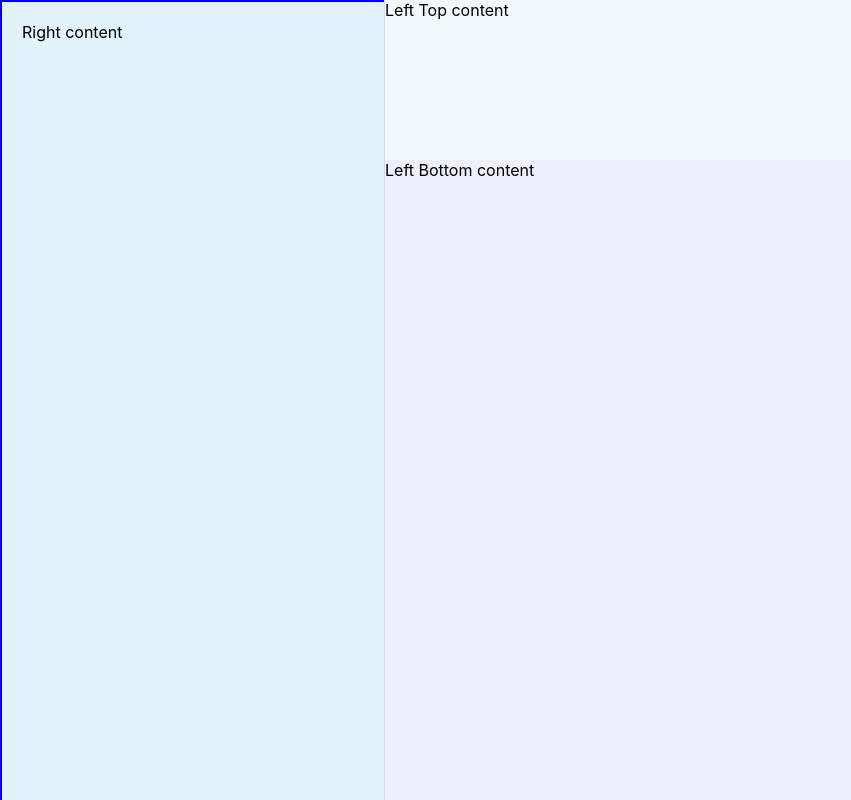
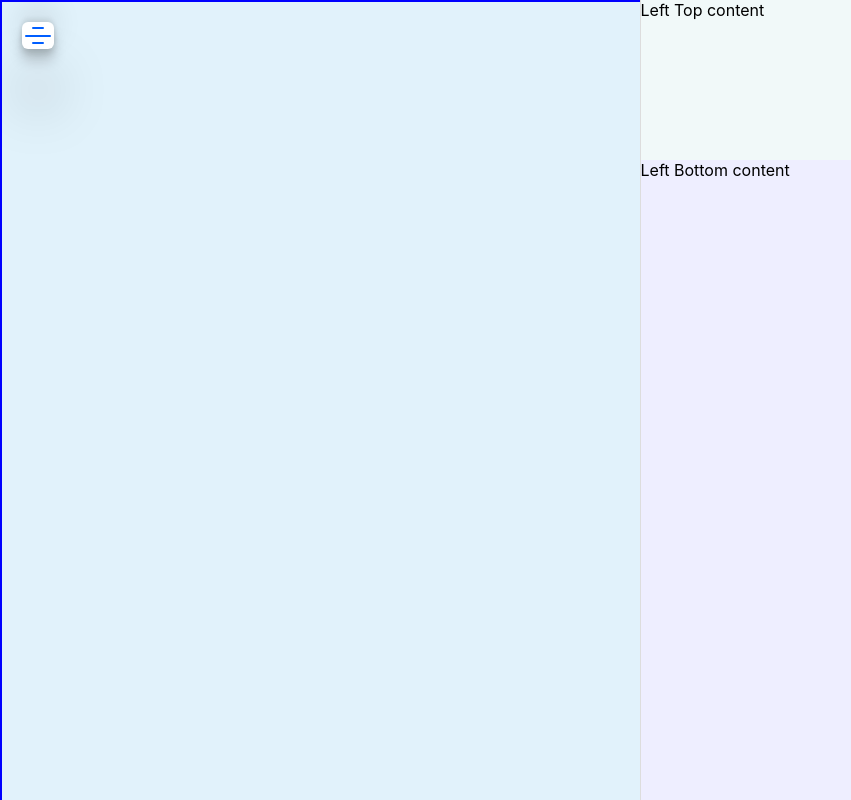
Before and after one commit to Tommaso-Zazzaretti/useReact, a React (Create React App) app: page / in a window 1280 px wide. Shown: the whole page, without its empty margins (0-851 px from the left). Built offline with nearby package versions, Linux system fonts and the light colour scheme.

Commit message:
Added Burger Button Component

```diff
--- a/src/App.module.css
+++ b/src/App.module.css
@@ -1,11 +1,15 @@
 .divider {
     background-color:#DDDDDD;
-    width: 50px !important;
-    min-width: 50px !important;
-    max-width: 50px !important;
-
 }
 
 .divider:hover::before, .divider:active::before {
-    background-color:rgb(101, 0, 225);
+    background-color:rgb(104, 1, 231);
 }
+
+.burgerButton span{
+    background-color: rgb(104, 1, 231);
+}
+
+.burgerButton input:checked ~ span {
+    background-color: rgb(104, 1, 231);
+}
--- a/src/App.tsx
+++ b/src/App.tsx
@@ -1,7 +1,8 @@
 import React from 'react';
-import Scroller from './components/Scroller/Scroller';
-import Splitter from './components/Splitter/Splitter';
+import Scroller from './components/Wrappers/Scroller/Scroller';
+import Splitter from './components/Wrappers/Splitter/Splitter';
 import css from './App.module.css'
+import BurgerButton from './components/Buttons/BurgerButton/BurgerButton';
 
 const App:React.FC<{}> = () => {
 
@@ -9,18 +10,13 @@ const App:React.FC<{}> = () => {
     scrollerRef.scrollTo({top,left});
   }, []);
 
-  const [ratio,setRatio] = React.useState<number>(50);
-
-  React.useEffect(()=>{
-    setTimeout(()=>setRatio(30),1000)
-  },[])
 
   return (
-    <Splitter dProps={{size:1, className: css.divider}} flexDirection="row" ratio={ratio} min1="30%" min2="10%">
+    <Splitter dProps={{size:1, className: css.divider}} flexDirection="row" ratio={50} min1="30%" min2="10%">
 
       <Scroller onScroll={onScrollEventHandler}>
         <div id="content" style={{width:'30000px', height: '30000px', backgroundColor:'#E1F2FB',  border:'2px solid blue', padding:'20px'}}>
-          Right content
+          <BurgerButton onToggle={(toggle)=>console.log(toggle)} className={css.burgerButton}/>
         </div>
       </Scroller>
 
@@ -28,6 +24,7 @@ const App:React.FC<{}> = () => {
         <div style={{backgroundColor:'#F1F9F9', width:'100%', height:'100%'}}>Left Top content</div>
         <div style={{backgroundColor:'#EEEEFF', width:'100%', height:'100%'}}>Left Bottom content</div>
       </Splitter>
+
     </Splitter>
   )
 }
--- /dev/null
+++ b/src/components/Buttons/BurgerButton/BurgerButton.module.css
@@ -0,0 +1,62 @@
+.burgerButton {
+    margin:0;
+    border:0;
+    padding:0;
+    width:32px;
+    height: 27px;
+    background-color: #FFFFFF;
+    box-shadow: rgba(0, 0, 0, 0.25) 0px 54px 55px, rgba(0, 0, 0, 0.12) 0px -12px 30px, rgba(0, 0, 0, 0.12) 0px 4px 6px, rgba(0, 0, 0, 0.17) 0px 12px 13px, rgba(0, 0, 0, 0.09) 0px -3px 5px;
+    border-radius: 6px;
+    display: flex;
+    justify-content: space-evenly;
+    align-items: center;
+    flex-direction: column;
+}
+
+.burgerButton input[type='checkbox'] {
+    position: absolute;
+    width   : inherit;
+    height  : inherit;
+    cursor  : pointer;
+    margin  : 0;
+    padding : 0;
+    border  : 0;
+    opacity : 0;
+    z-index : 5;
+}
+
+/* Button inner lines span */
+.burgerButton span {
+    position        : relative;
+    display         : block;
+    width           : 80%;
+    height          : 2px;
+    background      : #005eff;
+    border-radius   : 6px;
+    opacity         : 1;
+    z-index         : 4;
+    transform-origin: center;
+    transition: transform 0.2s, opacity 0.5s ease-out, width 0.2s;
+}
+.burgerButton span:nth-last-child(3) {
+    width: 40%;
+}
+.burgerButton span:nth-last-child(1) {
+    width: 40%;
+}
+
+
+/* Hover Styles */
+.burgerButton:hover > span {
+    background-color: #ff5900;
+}
+
+/* Checked Styles */
+.burgerButton input:checked ~ span {
+    background-color: #005eff;
+    width: 40%;
+}
+.burgerButton:hover input:checked ~ span {
+    background-color: #ff5900;
+    width: 40%;
+}
--- /dev/null
+++ b/src/components/Buttons/BurgerButton/BurgerButton.tsx
@@ -0,0 +1,69 @@
+import React from "react";
+import css from "./BurgerButton.module.css";
+
+export interface IBurgerButtonProps extends Omit<React.ButtonHTMLAttributes<HTMLButtonElement|null>,'children'> {
+    toggle?:boolean
+    onToggle?:(toggle:boolean)=>void;
+}
+
+interface IBurgerButtonToggleParameters {
+    angle: number;
+    translateY: number;
+}
+export const BurgerButton:React.ForwardRefExoticComponent<IBurgerButtonProps & React.RefAttributes<HTMLButtonElement|null>> = React.forwardRef<HTMLButtonElement|null,IBurgerButtonProps>((props:IBurgerButtonProps,ref:React.ForwardedRef<HTMLButtonElement|null>) => {
+    const {toggle, onToggle, ...buttonProps } = props;
+
+    const bRef  = React.useRef<HTMLButtonElement|null>(null);
+    const s1Ref = React.useRef<HTMLSpanElement|null>(null);
+    const s2Ref = React.useRef<HTMLSpanElement|null>(null);
+    const s3Ref = React.useRef<HTMLSpanElement|null>(null);
+
+    const [checked,setChecked] = React.useState<boolean>(false);
+
+    // Link Forwarded div Ref with real div Ref
+    React.useImperativeHandle<HTMLButtonElement|null,HTMLButtonElement|null>(ref, () => {
+      return bRef.current;
+    });
+
+    React.useEffect(()=>{
+        setChecked(toggle ?? false);
+    },[toggle])
+
+
+    const onBurgerButtonCheckboxChangeEventHandler = React.useCallback((event: React.ChangeEvent<HTMLInputElement>) => {
+        const checked = event.target.checked;
+        setChecked(checked);
+        onToggle?.(checked);
+    },[onToggle])
+
+
+    const toggleParameters = React.useMemo<IBurgerButtonToggleParameters|undefined>(()=>{
+        if(!checked || s2Ref.current===null || bRef.current===null){ return undefined; }
+        const { offsetWidth: W, offsetHeight: H } = bRef.current;
+        const center = {x:W/2, y: H/2 }
+        const angle = Math.atan(H/W)*(180/Math.PI); // radiant => degrees
+        const translateY = center.y - (H/4) + (s2Ref.current.offsetHeight/4); // 3 div with space-evenly => H/4 (flex direction is column)
+        return { angle,translateY };
+    },[checked]);
+
+    const span1Style = React.useMemo<React.CSSProperties>(()=>{
+        return { transform: toggleParameters!==undefined ? `translateY(${toggleParameters.translateY}px) rotate(${toggleParameters.angle}deg)`: "none",}
+    },[toggleParameters]);
+
+    const span2Style = React.useMemo<React.CSSProperties>(()=>{
+        return { opacity: toggleParameters!==undefined ? 0 : 1}
+    },[toggleParameters]);
+
+    const span3Style = React.useMemo<React.CSSProperties>(()=>{
+        return { transform: toggleParameters!==undefined ? `translateY(-${toggleParameters.translateY}px) rotate(-${toggleParameters.angle}deg)`: "none",}
+    },[toggleParameters]);
+
+    return <button ref={bRef} {...buttonProps} className={`${buttonProps.className ?? ''} ${css.burgerButton}`}>
+        <input type="checkbox" disabled={props.disabled} onChange={onBurgerButtonCheckboxChangeEventHandler}/>
+        <span ref={s1Ref} style={span1Style}></span>
+        <span ref={s2Ref} style={span2Style}></span>
+        <span ref={s3Ref} style={span3Style}></span>
+    </button>
+})
+
+export default BurgerButton;
--- a/src/components/Scroller/Scroller.module.css
+++ b/src/components/Wrappers/Scroller/Scroller.module.css
@@ -1,31 +1,24 @@
-.wrapper {
+.box {
     width :100%;
     height: 100%;
     margin : 0;
     padding: 0;
     border : 0;
+}
+
+.wrapper {
     position:relative;
     overflow: auto;
 }
 
 .overflowInvoker {
-    margin :0;
-    padding: 0;
-    border : 0;
     overflow: hidden;
     position:absolute;
+}
+
+.contentWrapper {
+    overflow: hidden;
+    position:sticky;
     top:0;
     left:0;
 }
-
-.contentWrapper {
-    margin :0;
-    padding: 0;
-    border : 0;
-    overflow: hidden;
-    position:sticky;
-    height: 100%;
-    width: 100%;
-    top:0;
-    left:0;
-}
--- a/src/components/Scroller/Scroller.tsx
+++ b/src/components/Wrappers/Scroller/Scroller.tsx
@@ -1,6 +1,6 @@
 import React from 'react';
 import css from './Scroller.module.css';
-import { useResizeObserver } from '../../hooks/useResizeObserver';
+import { useResizeObserver } from '../../../hooks/useResizeObserver';
 
 
 /*
@@ -44,9 +44,9 @@ export const Scroller:React.ForwardRefExoticComponent<IScrollerProps & React.Ref
     },[onScroll]);
 
     return (
-      <div ref={wRef} {...divProps} className={css.wrapper} onScroll={onWrapperScrollEventHandler}>
-        <div className={css.overflowInvoker} style={{...cSize}}/>
-        <div ref={sRef} className={css.contentWrapper}>
+      <div ref={wRef} {...divProps} className={`${css.box} ${css.wrapper}`} onScroll={onWrapperScrollEventHandler}>
+        <div className={`${css.box} ${css.overflowInvoker}`} style={{...cSize}}/>
+        <div ref={sRef} className={`${css.box} ${css.contentWrapper}`}>
           {cNode}
         </div>
       </div>
```
Also changed, not shown: src/components/Wrappers/Scroller/examples/Scroller.example.tsx (renamed from src/components/Scroller/examples/Scroller.example.tsx), src/components/Wrappers/Splitter/Splitter.module.css (renamed from src/components/Splitter/Splitter.module.css), src/components/Wrappers/Splitter/Splitter.tsx (renamed from src/components/Splitter/Splitter.tsx), src/components/Wrappers/Splitter/examples/Splitter.example.tsx (renamed from src/components/Splitter/examples/Splitter.example.tsx).
